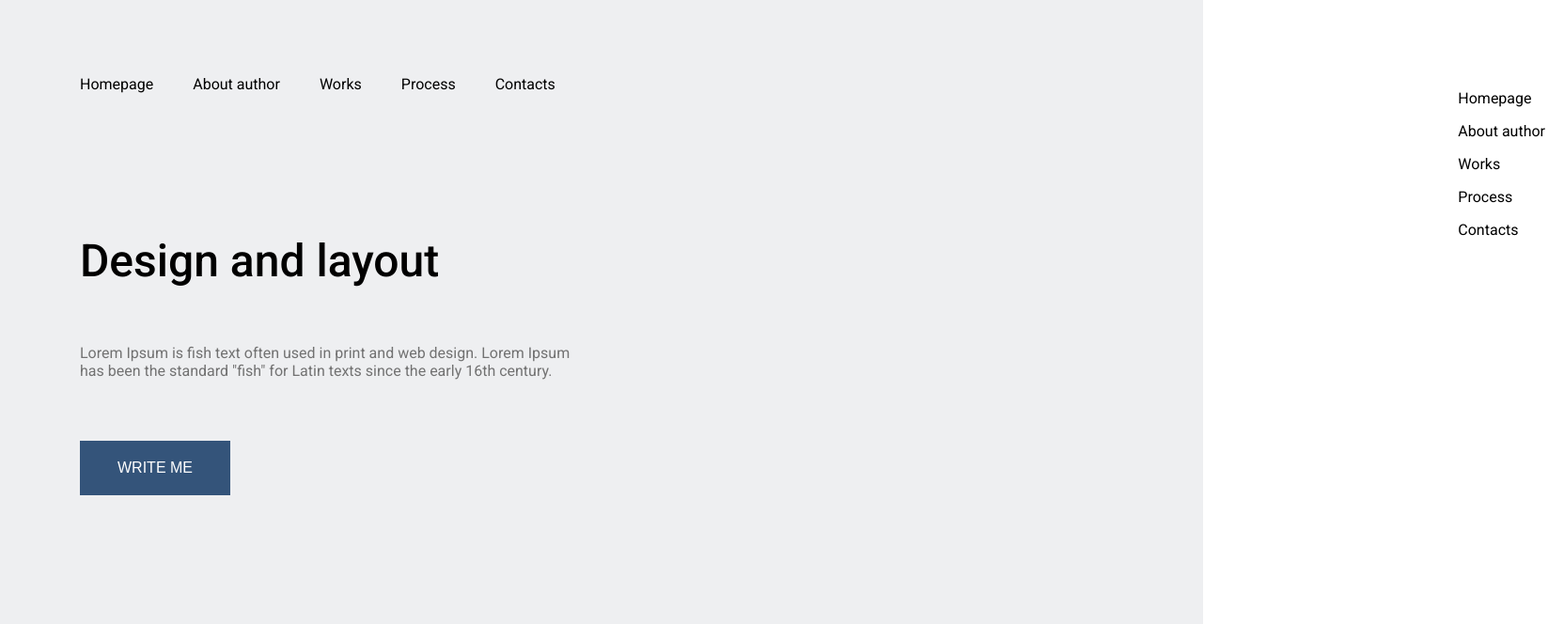
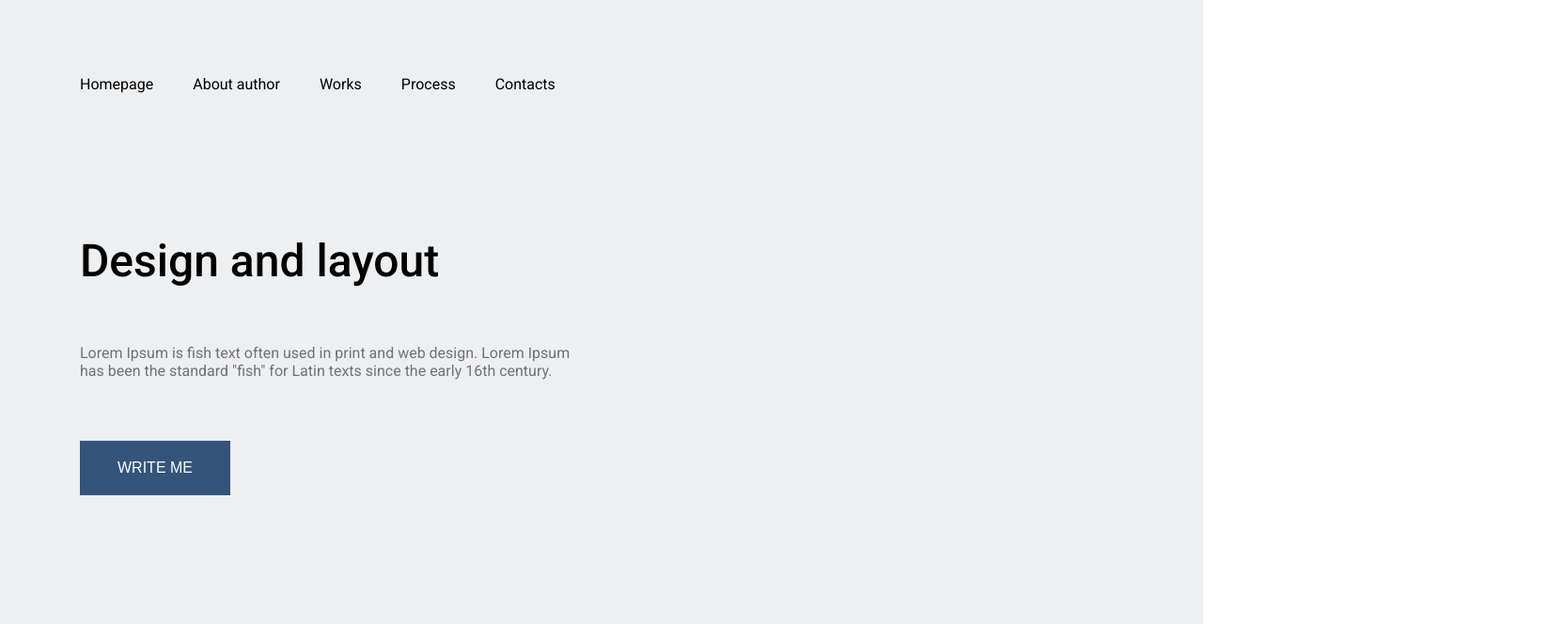
Before and after one commit to KudasaiArtem/hillel, a website: page index.html in a window 1280 px wide. Shown: the top 664 px of the page at 94% size, 1664 px wide, since content can reach past the window. Drawn offline with Linux system fonts and the light colour scheme.

Commit message:
changed burger menu animation and bugfix

```diff
--- a/sass/_base.scss
+++ b/sass/_base.scss
@@ -14,7 +14,7 @@
 
     @include md {
         max-width: 740px;
-        padding: 0 20px;
+        padding: 0 1rem;
     }
 
 }
@@ -137,7 +137,7 @@ p {
     padding: 100px 0;
 
     @include md {
-        padding: 75px 20px;
+        padding: 75px 1rem;
     }
 
     @include sm {
@@ -145,7 +145,7 @@ p {
         grid-template-columns: 1fr 1fr 1fr;
         justify-items: center;
         gap: 20px;
-        padding: 50px 20px;
+        padding: 50px 1rem;
     }
 }
 
--- a/sass/_nav.scss
+++ b/sass/_nav.scss
@@ -13,6 +13,7 @@ a {
     font-size: map-get($font-s, "small");
     color: $black;
     transition: 0.3s;
+    white-space: nowrap;
 
     &:hover {
         color: $primary;
@@ -39,11 +40,14 @@ a {
 
 .menu-slide {
     position: absolute;
-    right: -30%;
+    right: 25px;
     top: 75px;
     transition: 0.3s;
-    padding: 20px;
     border-radius: 10px;
+    height: 0;
+    width: 0;
+    overflow: hidden;
+    transition: 0.3s;
 }
 
 .menu {
@@ -53,6 +57,9 @@ a {
     background-color: $white;
     box-shadow: -3px 3px 10px $black;
     z-index: 999;
+    transition: 0.3s;
+    width: 144px;
+    height: 200px;
 }
 
 .nav-bar-menu {
@@ -60,4 +67,7 @@ a {
     flex-direction: column;
     gap: 16px;
     list-style-type: none;
+    overflow: hidden;
+    margin: 0 auto;
+    padding: 20px;
 }
```
Also changed, not shown: css/style.css.
